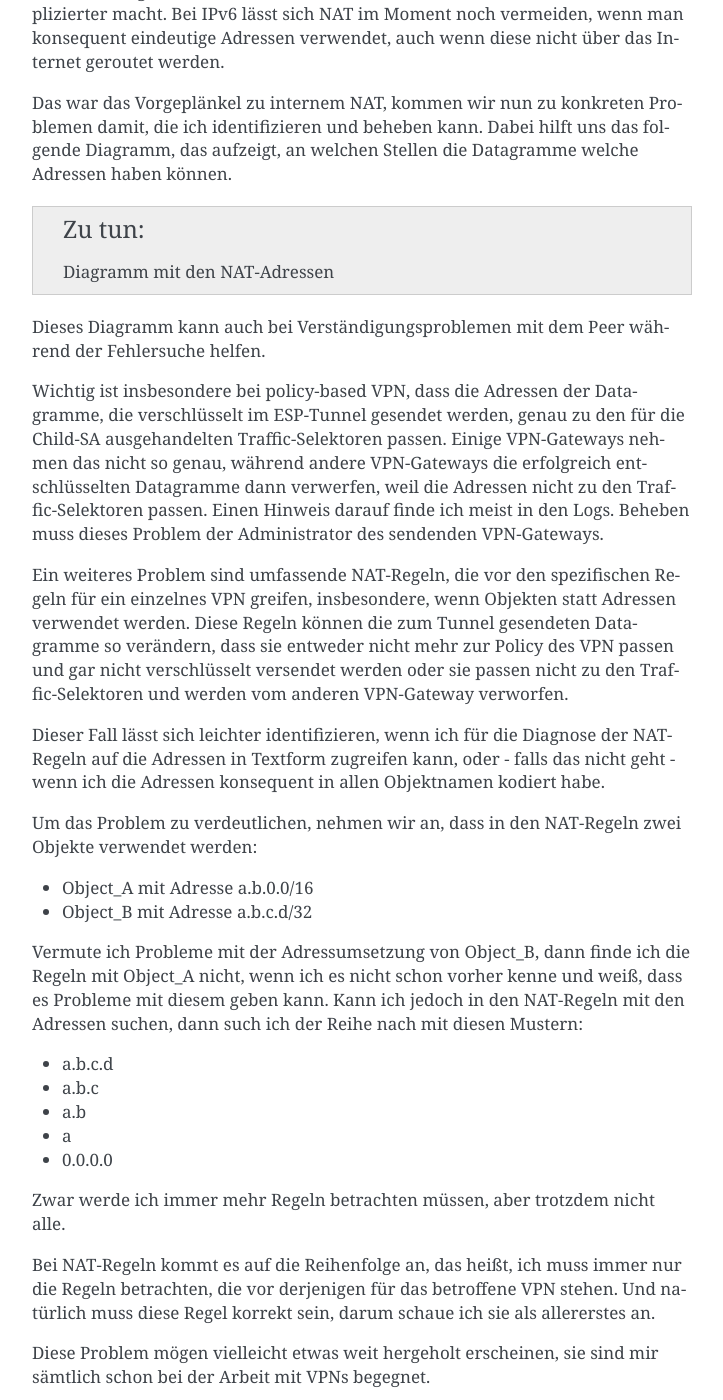
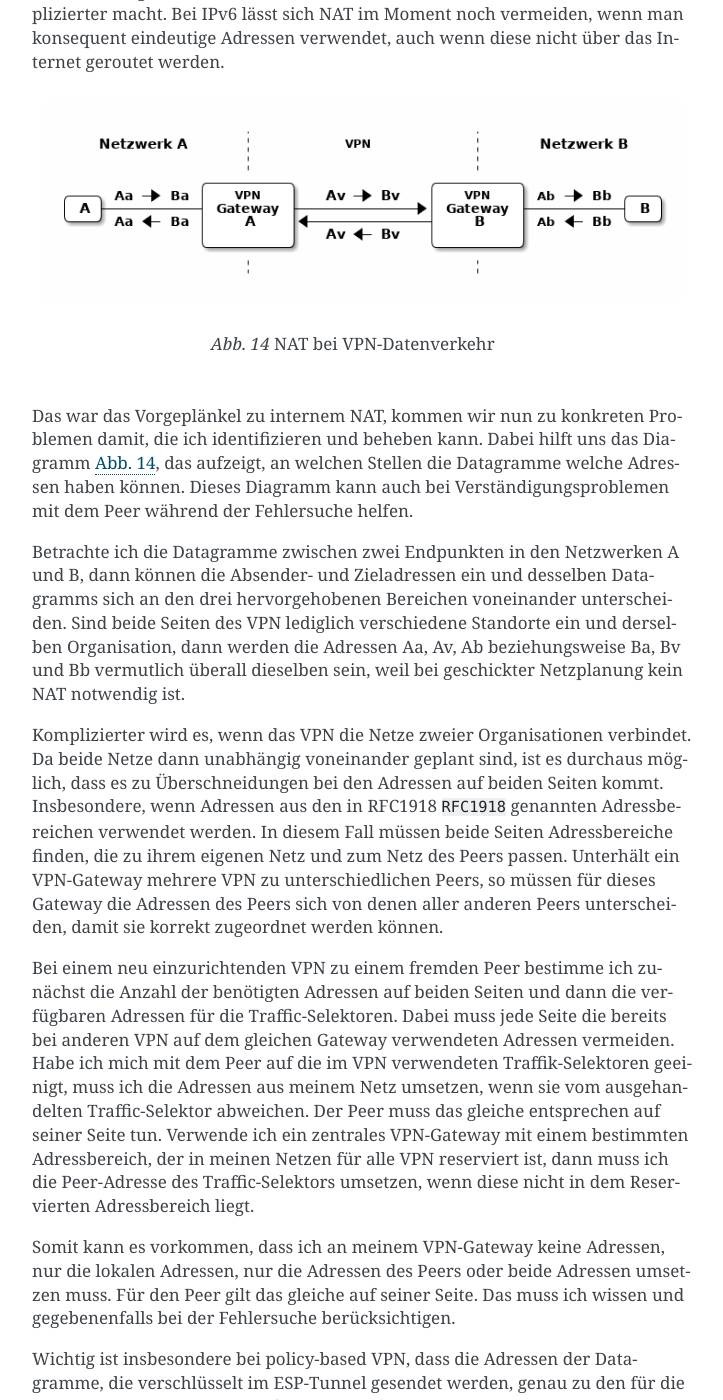
Before and after one commit to matwei-books/Fehlersuche-bei-IPsec-VPN-mit-IKEv2, a Sphinx documentation site: the page built from source/fehler/ursachen.rst, in a window 1280 px wide and 1400 px high, scrolled down 5207 px. Shown: the whole window, without its empty margins (388-1111 px from the left). Built offline with Sphinx 7.4.7, drawn with Linux system fonts in a browser that asks for light colours; cross-references to code outside the pages are shown as plain code.

Commit message:
Text und Diagramm zu NAT ergänzt

```diff
--- a/source/fehler/ursachen.rst
+++ b/source/fehler/ursachen.rst
@@ -270,15 +270,60 @@ Bei IPv6 lässt sich NAT im Moment noch vermeiden, wenn man konsequent
 eindeutige Adressen verwendet, auch wenn diese nicht über das Internet
 geroutet werden.
 
+.. figure:: /images/nat.png
+   :name: vpn-nat
+
+   NAT bei VPN-Datenverkehr
+
 Das war das Vorgeplänkel zu internem NAT, kommen wir nun zu konkreten
 Problemen damit, die ich identifizieren und beheben kann.
-Dabei hilft uns das folgende Diagramm, das aufzeigt, an welchen Stellen
+Dabei hilft uns das Diagramm :numref:`vpn-nat`, das aufzeigt, an welchen Stellen
 die Datagramme welche Adressen haben können.
-
-.. todo:: Diagramm mit den NAT-Adressen
-
 Dieses Diagramm kann auch bei Verständigungsproblemen mit dem Peer
 während der Fehlersuche helfen.
+
+Betrachte ich die Datagramme zwischen zwei Endpunkten in den Netzwerken
+A und B, dann können die Absender- und Zieladressen ein und desselben
+Datagramms sich an den drei hervorgehobenen Bereichen voneinander
+unterscheiden.
+Sind beide Seiten des VPN lediglich verschiedene Standorte ein und
+derselben Organisation, dann werden die Adressen Aa, Av, Ab
+beziehungsweise Ba, Bv und Bb vermutlich überall dieselben sein, weil bei
+geschickter Netzplanung kein NAT notwendig ist.
+
+Komplizierter wird es, wenn das VPN die Netze zweier Organisationen
+verbindet.
+Da beide Netze dann unabhängig voneinander geplant sind, ist es durchaus
+möglich, dass es zu Überschneidungen bei den Adressen auf beiden Seiten
+kommt.
+Insbesondere, wenn Adressen aus den in RFC1918 :cite:`RFC1918` genannten
+Adressbereichen verwendet werden.
+In diesem Fall müssen beide Seiten Adressbereiche finden, die zu ihrem
+eigenen Netz und zum Netz des Peers passen.
+Unterhält ein VPN-Gateway mehrere VPN zu unterschiedlichen Peers, so
+müssen für dieses Gateway die Adressen des Peers sich von denen aller
+anderen Peers unterscheiden, damit sie korrekt zugeordnet werden können.
+
+Bei einem neu einzurichtenden VPN zu einem fremden Peer bestimme ich
+zunächst die Anzahl der benötigten Adressen auf beiden Seiten und dann
+die verfügbaren Adressen für die Traffic-Selektoren.
+Dabei muss jede Seite die bereits bei anderen VPN auf dem gleichen
+Gateway verwendeten Adressen vermeiden.
+Habe ich mich mit dem Peer auf die im VPN verwendeten Traffik-Selektoren
+geeinigt, muss ich die Adressen aus meinem Netz umsetzen, wenn sie vom
+ausgehandelten Traffic-Selektor abweichen.
+Der Peer muss das gleiche entsprechen auf seiner Seite tun.
+Verwende ich ein zentrales VPN-Gateway mit einem bestimmten
+Adressbereich, der in meinen Netzen für alle VPN reserviert ist, dann
+muss ich die Peer-Adresse des Traffic-Selektors umsetzen, wenn diese
+nicht in dem Reservierten Adressbereich liegt.
+
+Somit kann es vorkommen, dass ich an meinem VPN-Gateway keine Adressen,
+nur die lokalen Adressen, nur die Adressen des Peers oder beide Adressen
+umsetzen muss.
+Für den Peer gilt das gleiche auf seiner Seite.
+Das muss ich wissen und gegebenenfalls bei der Fehlersuche
+berücksichtigen.
 
 Wichtig ist insbesondere bei policy-based VPN, dass die Adressen der
 Datagramme, die verschlüsselt im ESP-Tunnel gesendet werden, genau zu
```
